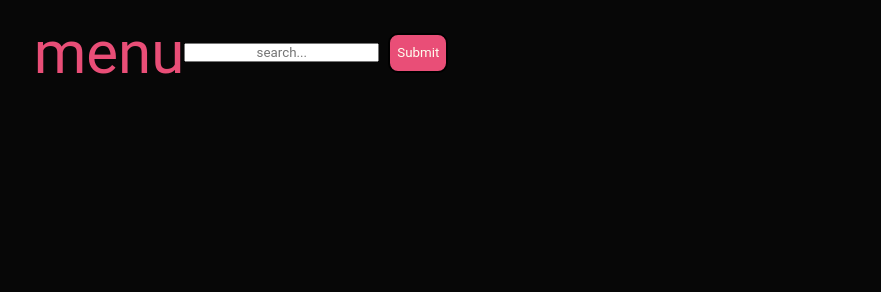
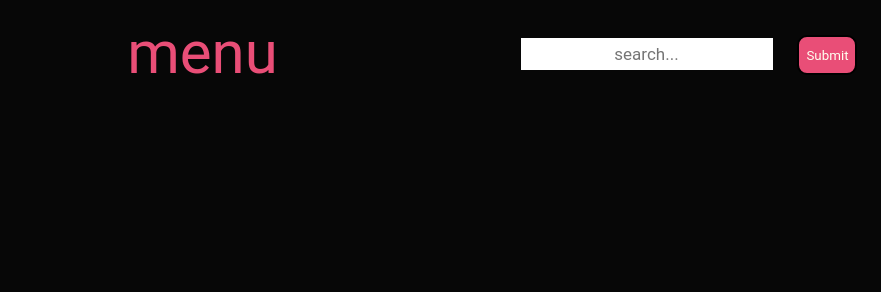
Before and after one commit to ivan-k2310/MINI-CRUD, a PHP site: page /beforelogin/menu.php in a window 1280 px wide. Shown: the part 98-390 px from the top of the page, without its empty margins (399-1280 px from the left). Run offline with PHP 8.4, Linux system fonts and the light colour scheme; data that the repository does not hold is empty.

Commit message:
search function done + form val for create and update done

```diff
--- a/beforelogin/index.php
+++ b/beforelogin/index.php
@@ -3,7 +3,7 @@
         ?>
 
     <body>
-        <main>
+        <main id="mainIndex">
             <!-- background image -->
             <?php
                 include "nav.php"
--- a/beforelogin/menu.php
+++ b/beforelogin/menu.php
@@ -16,10 +16,12 @@
         <?php
             include "nav.php";
         ?>
-        <div class="titleDashboard">
-            <a class="dashboardTitle">menu</a>
-            <form action="menu.php" method="GET">
-                <input type="text" name="search" placeholder="search...">
+        <div class="titleMenuBox">
+            <div class="titleBox">
+                <a class="titleMenu">menu</a>
+            </div>
+            <form class="searchBar" action="menu.php" method="GET">
+                <input class="search" type="text" name="search" placeholder="search...">
                 <input class="submit-search" type="submit" name="searchButton">
             </form>
         </div>
@@ -34,7 +36,7 @@
                 ?>
                     <div class="productContainer">
                         <div class="productImage">
-                            <img class="productImages" src="img/<?php echo $res['Image']; ?>" alt="">
+                            <img class="productImages" src="../img/<?php echo $res['Image']; ?>" alt="">
                         </div>
                         <div class="productInfo">
                             <p class="nameProduct"> <?php echo $res['Name']; ?></p>
--- a/css/main.css
+++ b/css/main.css
@@ -284,6 +284,26 @@ input {
   justify-content: center;
   flex-direction: row;
 }
+.titleBox {
+  width: 70%;
+  height: 10%;
+  display: flex;
+  justify-content: center;
+  align-items: center;
+}
+.titleMenu {
+  margin-left: 260px;
+  font-size: 60px;
+  color: #e94e77;
+}
+.titleMenuBox {
+  display: flex;
+  justify-content: center;
+  align-items: center;
+  margin-top: 25px;
+  height: 10%;
+  width: 100%;
+}
 .search {
   padding: 6px;
   border: none;
@@ -291,6 +311,7 @@ input {
   margin-right: 16px;
   font-size: 17px;
 }
+
 .submit-search {
   border: 2px solid black;
   color: ivory;
--- a/css/responsive.css
+++ b/css/responsive.css
@@ -135,7 +135,15 @@
     align-items: center;
     width: 100%;
   }
+  .titleMenu {
+    margin-left: 0;
+  }
 
+  .titleMenuBox {
+    display: flex;
+    flex-direction: column;
+    justify-content: center;
+  }
   .productContainer {
     display: flex;
     flex-direction: column;
```
Also changed, not shown: afterlogin/menu.php (+7 -5 lines), back-end/create.php (+6 -5 lines), back-end/update.php (+8 -7 lines), js/createFormValidation.js (added, +34 -0 lines), js/updateFormValidation.js (added, +34 -0 lines).
